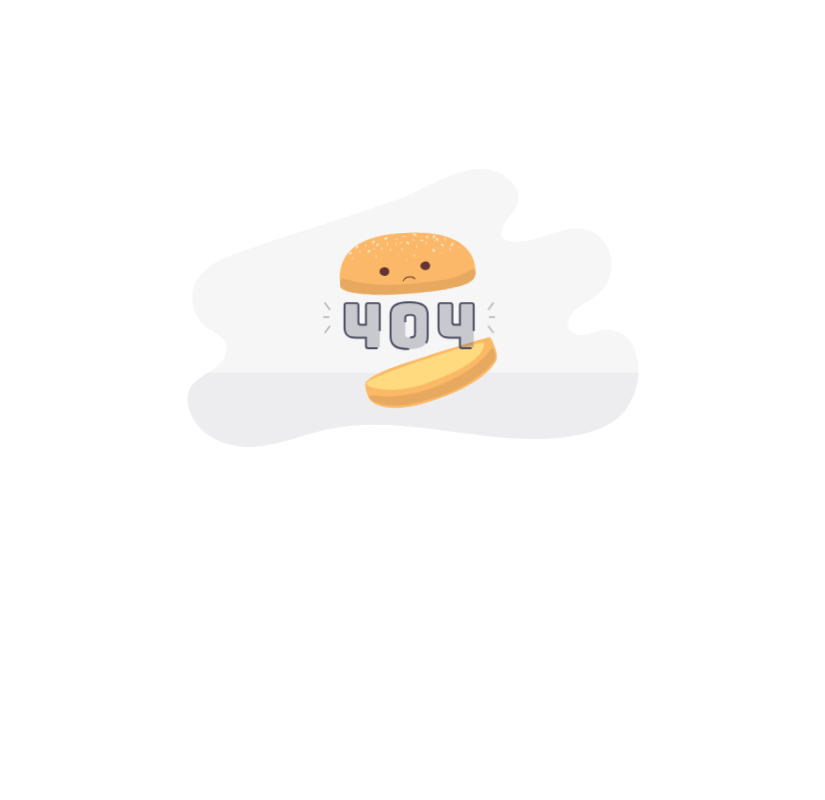
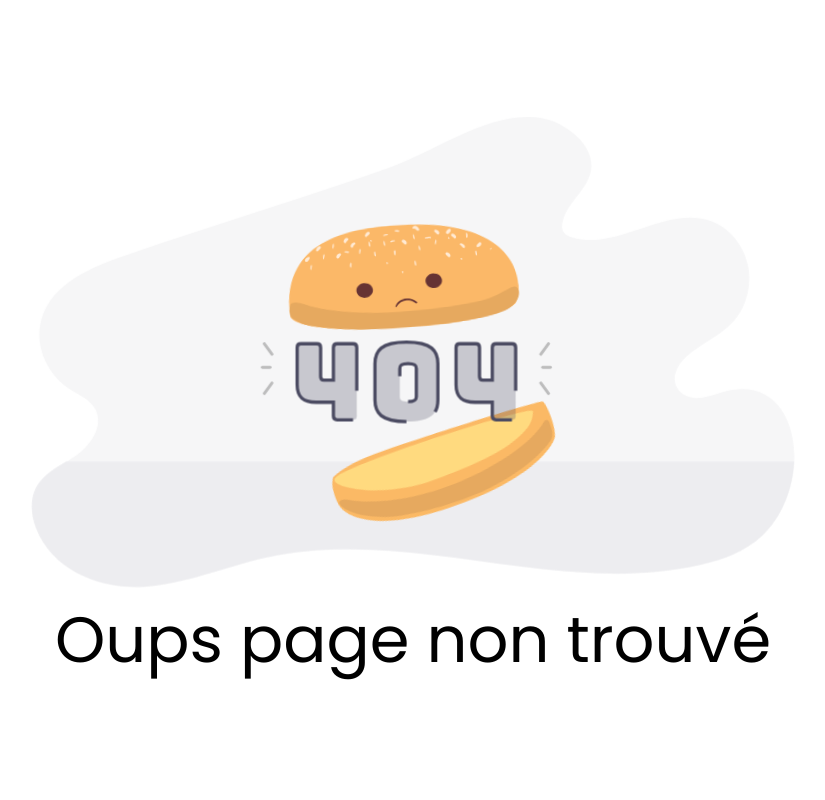
Before and after one commit to R-Erwan/DawRestaurant, a PHP site: page /includes/errors-pages/404.php in a window 1280 px wide. Shown: the whole page, without its empty margins (227-1052 px from the left). Run offline with PHP 8.4, Linux system fonts and the light colour scheme; style sheets or scripts are compiled from the project's sources.

Commit message:
[fix] Error plus de place reservation page

```diff
--- a/public/includes/errors-pages/404.php
+++ b/public/includes/errors-pages/404.php
@@ -49,6 +49,9 @@
             </g>
         </g>
     </svg>
+    <div class="error-title">
+        Oups page non trouvé
+    </div>
 </div>
 </body>
 </html>
--- a/public/includes/errors-pages/404.sass
+++ b/public/includes/errors-pages/404.sass
@@ -1,3 +1,6 @@
+@use "../../css/reset"
+
+
 .fundo
   animation: scales 3s alternate  infinite
   transform-origin: center
@@ -55,13 +58,12 @@
     opacity: 0
 
 .error404-container
-  min-height: 600px
-  margin: 0px auto
-  width: auto
-  max-width: 460px
   display: flex
   align-items: center
+  flex-direction: column
   justify-content: center
+  width: 100vw
+  height: 100vh
 
 .path
   stroke-dasharray: 300
@@ -77,3 +79,16 @@
   80%,100%
     fill: transparent
     stroke-dashoffset:  -200
+
+body
+  display: flex
+  justify-content: center
+  align-items: center
+  flex-direction: column
+
+svg
+  height: 60vh
+  width: 100vw
+
+.error-title
+  font-size: 4rem
--- a/public/includes/reservation-page/reservation-page.js
+++ b/public/includes/reservation-page/reservation-page.js
@@ -114,11 +114,12 @@ async function submitReservation(userId, token, reservationData) {
         });
 
         const statusElement = document.getElementById("reservation-status");
+        const json = await response.json();
         if (response.ok) {
             statusElement.textContent = "Réservation réussie";
             window.location.href = 'client.php';
         } else {
-            statusElement.textContent = "La réservation a échoué. Veuillez réessayer.";
+            statusElement.textContent = "La réservation a échoué : " + json.message;
         }
     } catch (error) {
         console.error("Erreur lors de la réservation :", error);
```
